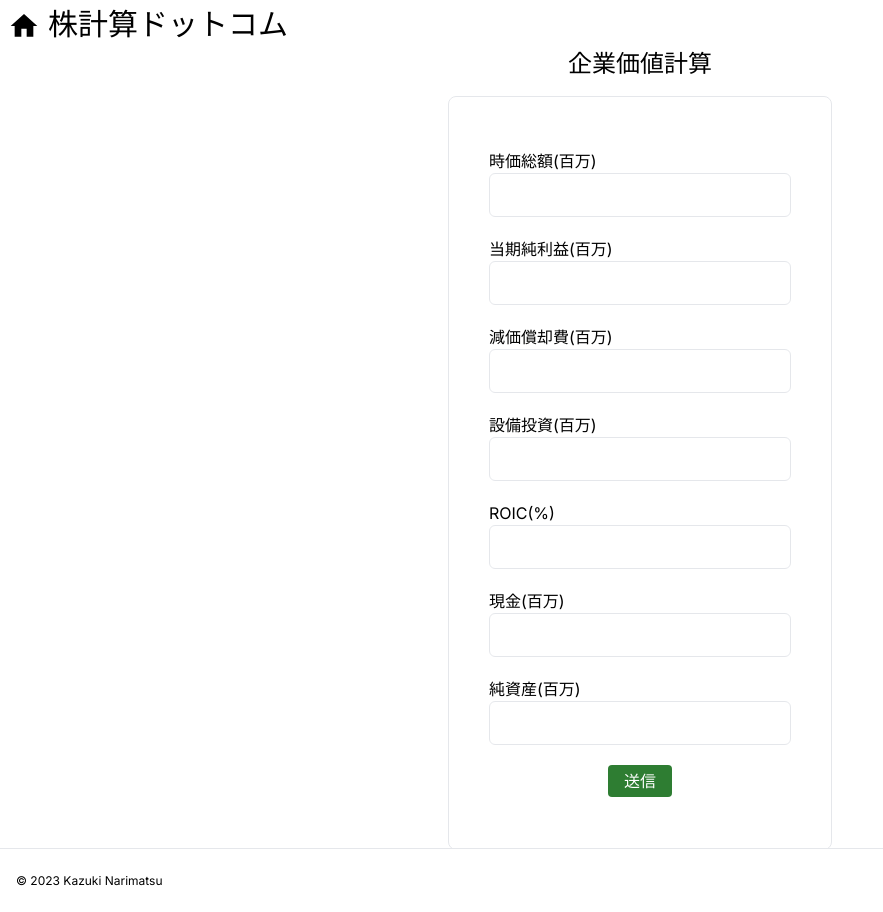
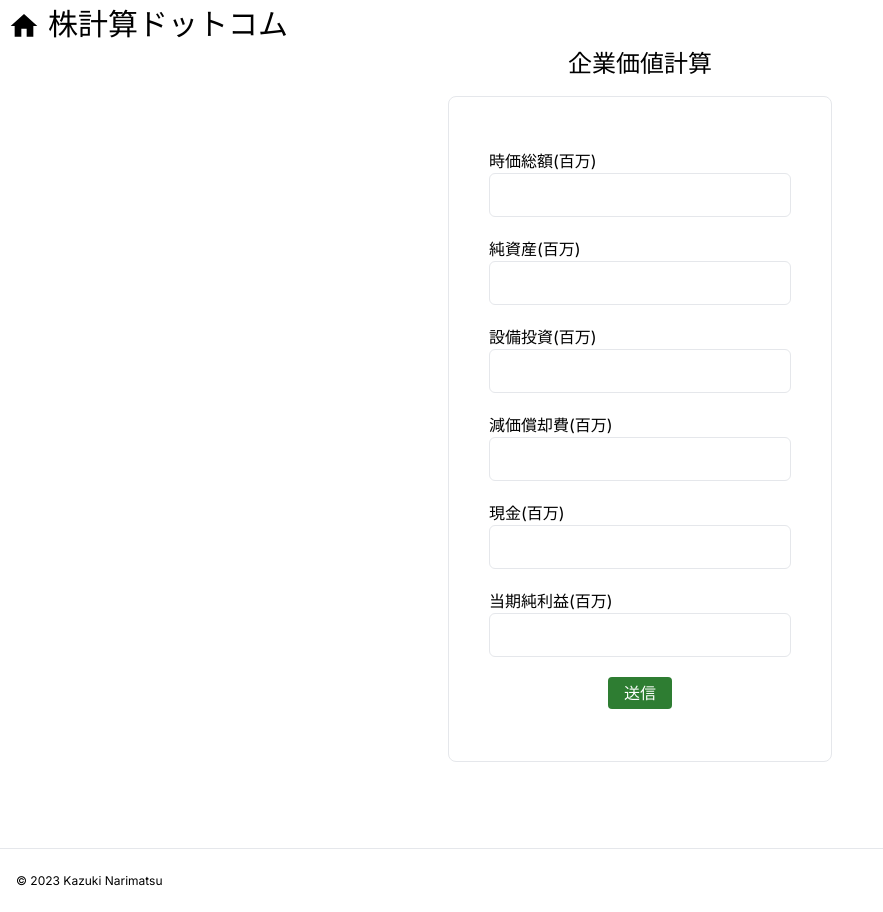
Before and after one commit to knarimatsu/kabukeisan_fe, a Next.js app: page /calc-stock in a window 1280 px wide. Shown: the whole page, without its empty margins (0-883 px from the left). Built offline with nearby package versions, Linux system fonts and the light colour scheme; no server answers.

Commit message:
fix: 入力順序の変更(四季報のレイアウトに沿って入力できるようにした)

```diff
--- a/src/app/calc-stock/page.tsx
+++ b/src/app/calc-stock/page.tsx
@@ -78,23 +78,25 @@ const Calc = () => {
                         register={register("buyPrice")}
                     />
                     <TextForm
-                        label="当期純利益(百万)"
-                        register={register("profit")}
+                        label="純資産(百万)"
+                        register={register("equity")}
+                    />
+                    <TextForm
+                        label="設備投資(百万)"
+                        register={register("investing")}
                     />
                     <TextForm
                         label="減価償却費(百万)"
                         register={register("depreciation")}
                     />
+                    <TextForm label="現金(百万)" register={register("cash")} />
+
                     <TextForm
-                        label="設備投資(百万)"
-                        register={register("investing")}
+                        label="当期純利益(百万)"
+                        register={register("profit")}
                     />
-                    <TextForm label="ROIC(%)" register={register("roic")} />
-                    <TextForm label="現金(百万)" register={register("cash")} />
-                    <TextForm
-                        label="純資産(百万)"
-                        register={register("equity")}
-                    />
+                    {/* <TextForm label="ROIC(%)" register={register("roic")} /> */}
+
                     <div className="mx-auto w-24">
                         <input
                             type="submit"
```
